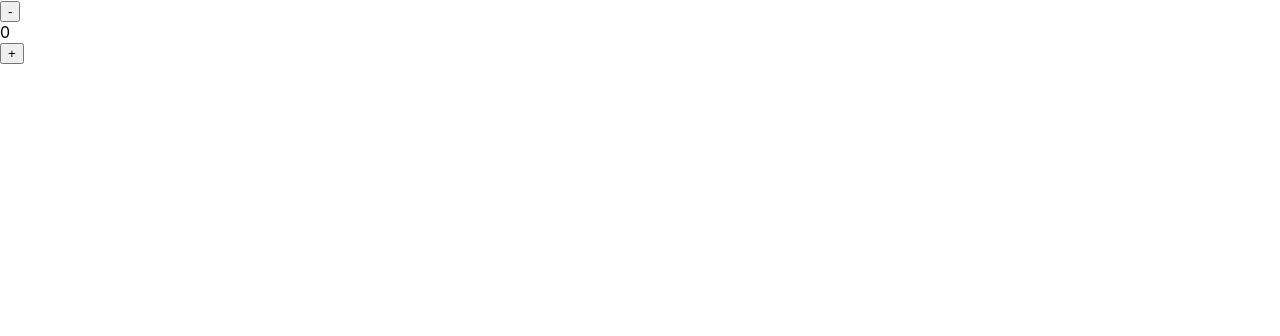
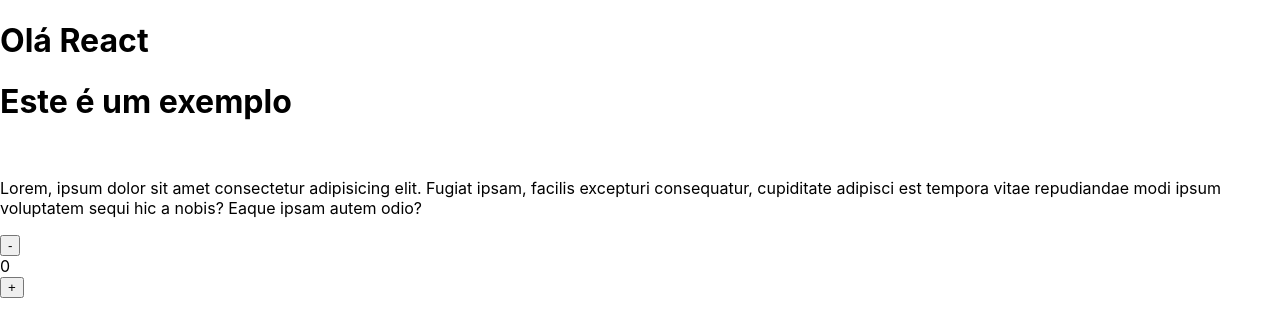
Before and after one commit to Feelps333/primeiroProjetoReact, a React (Vite) app: page / in a window 1280 px wide. Shown: the top 336 px of the page. Built offline with nearby package versions, Linux system fonts and the light colour scheme.

Commit message:
Salve 005

```diff
--- a/src/App.tsx
+++ b/src/App.tsx
@@ -1,8 +1,10 @@
+import { Header } from './components/header';
 import { ProjetoContador } from './components/projetocontador';
 
 const App = () => {
   return (
     <div>
+      <Header title="Este é um exemplo"/>
       <ProjetoContador/>
     </div>
   );
--- /dev/null
+++ b/src/components/header.tsx
@@ -0,0 +1,14 @@
+type Props = {
+  title: string;
+}
+
+export const Header = (props: Props) => {
+  return(
+    <div>
+      <h1>Olá React</h1>
+      <h1>{props.title}</h1>
+      <br />
+      <p>Lorem, ipsum dolor sit amet consectetur adipisicing elit. Fugiat ipsam, facilis excepturi consequatur, cupiditate adipisci est tempora vitae repudiandae modi ipsum voluptatem sequi hic a nobis? Eaque ipsam autem odio?</p>
+    </div>
+  )
+}
```
